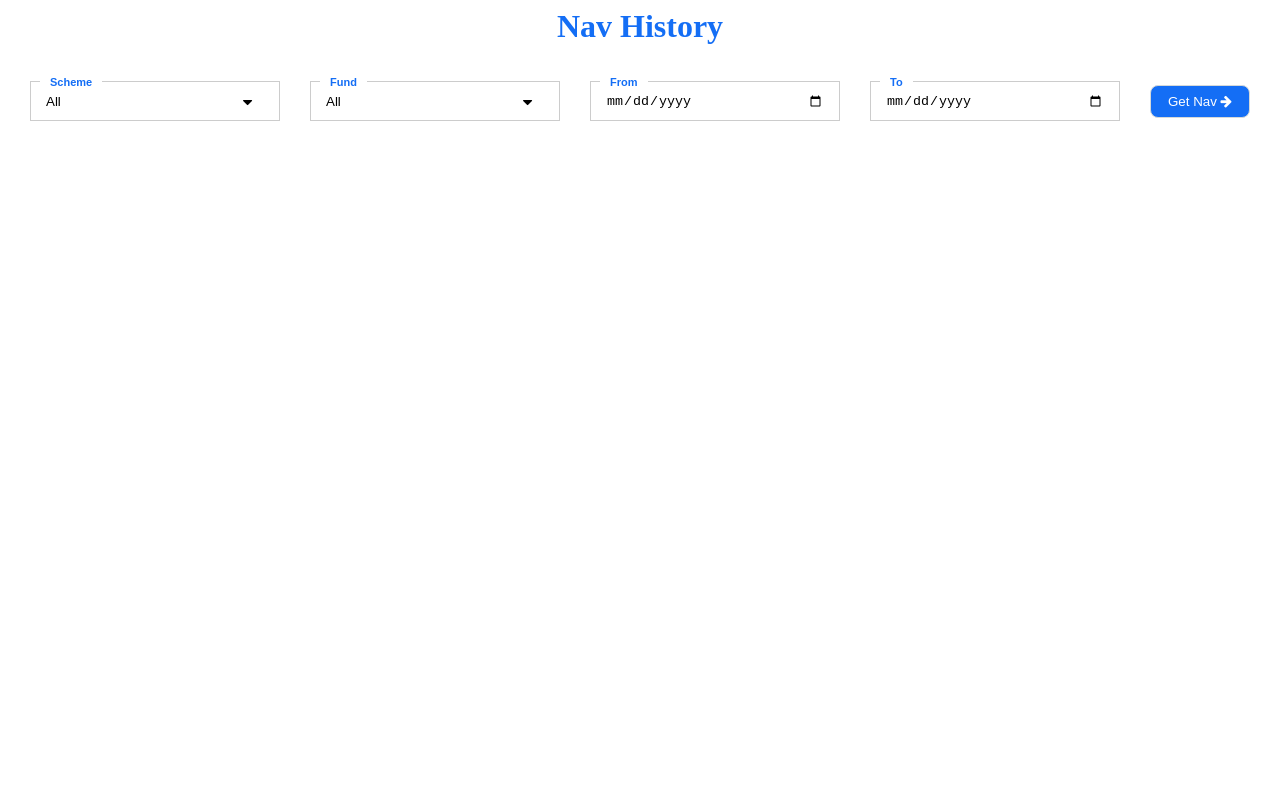
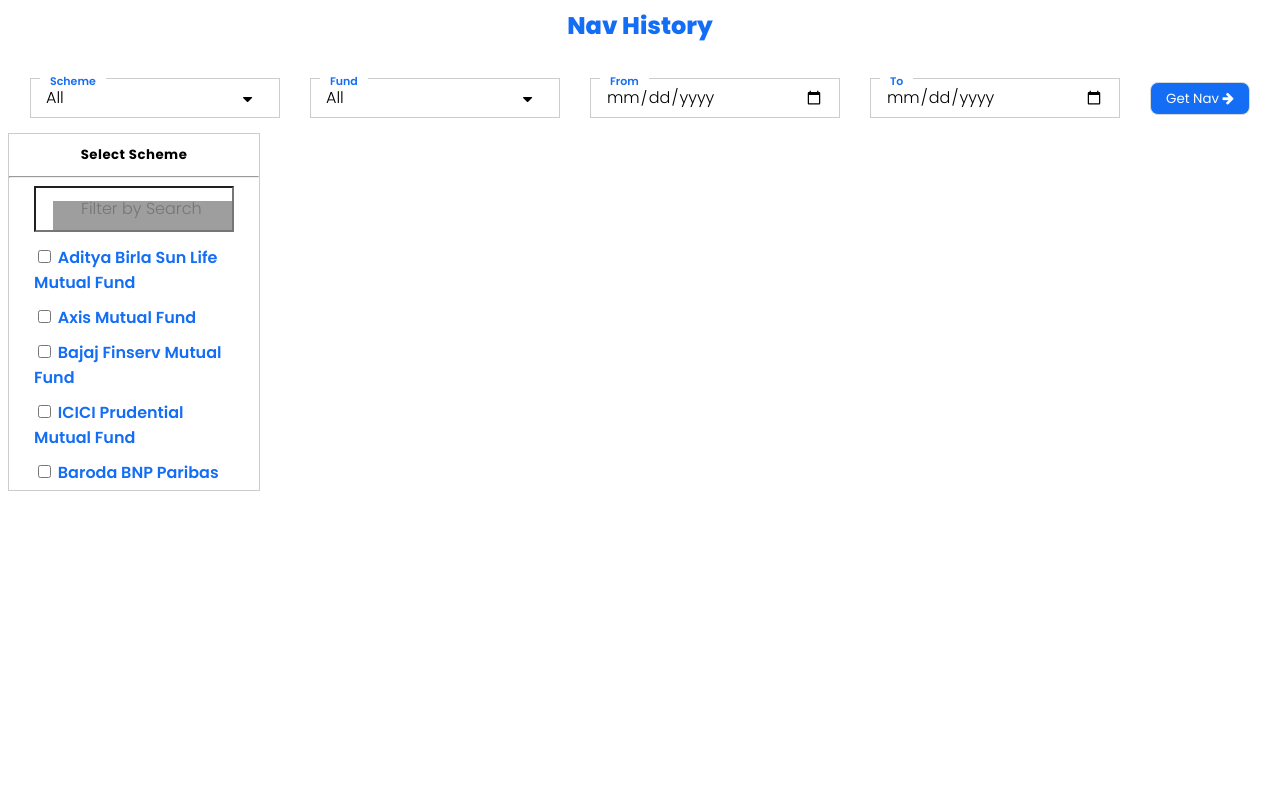
Before and after one commit to shafiq0225/mutual-fund-ui, a plain HTML site: page index.html in a window 1280 px wide. Drawn offline with Linux system fonts and the light colour scheme; grey boxes are pictures that could not be loaded.

Commit message:
Add card for scheme

```diff
--- a/index.html
+++ b/index.html
@@ -10,7 +10,7 @@
 
 <body>
     <div>
-        <h1>Nav History</h1>
+        <h2>Nav History</h2>
     </div>
     <div class="form">
         <div class="form-item">
@@ -46,6 +46,57 @@
         </div>
 
     </div>
+    <div class="div-block">
+        <h5 class="heading">Select Scheme</h5>
+        <hr>
+        <div class="dropdown-filter">
+            <input type="text" name="search" placeholder="Filter by Search">
+        </div>
 
+        <div>
+            <div class="list-group">
+                <label class="list-group-item">
+                  <input class="form-check-input me-1" type="checkbox" value="">
+                  Aditya Birla Sun Life Mutual Fund
+                </label>
+                <label class="list-group-item">
+                  <input class="form-check-input me-1" type="checkbox" value="">
+                  Axis Mutual Fund
+                </label>
+                <label class="list-group-item">
+                  <input class="form-check-input me-1" type="checkbox" value="">
+                  Bajaj Finserv Mutual Fund
+                </label>
+                <label class="list-group-item">
+                  <input class="form-check-input me-1" type="checkbox" value="">
+                  ICICI Prudential Mutual Fund
+                </label>
+                <label class="list-group-item">
+                  <input class="form-check-input me-1" type="checkbox" value="">
+                  Baroda BNP Paribas Mutual Fund
+                </label>
+                <label class="list-group-item">
+                    <input class="form-check-input me-1" type="checkbox" value="">
+                    Aditya Birla Sun Life Mutual Fund
+                  </label>
+                  <label class="list-group-item">
+                    <input class="form-check-input me-1" type="checkbox" value="">
+                    Axis Mutual Fund
+                  </label>
+                  <label class="list-group-item">
+                    <input class="form-check-input me-1" type="checkbox" value="">
+                    Bajaj Finserv Mutual Fund
+                  </label>
+                  <label class="list-group-item">
+                    <input class="form-check-input me-1" type="checkbox" value="">
+                    ICICI Prudential Mutual Fund
+                  </label>
+                  <label class="list-group-item">
+                    <input class="form-check-input me-1" type="checkbox" value="">
+                    Baroda BNP Paribas Mutual Fund
+                  </label>
+              </div>
+        </div>
+    </div>
 
 </html>
--- a/style.css
+++ b/style.css
@@ -1,11 +1,27 @@
-*,
-*:focus {
-    outline: none
+@import url('https://fonts.googleapis.com/css2?family=Poppins:ital,wght@0,100;0,200;0,300;0,400;0,500;0,600;0,700;0,800;0,900;1,100;1,200;1,300;1,400;1,500;1,600;1,700;1,800;1,900&display=swap');
+
+*{
+    font-family: "Poppins", sans-serif;
+    font-style: normal;
 }
 
+h2 {
+    font-weight: 800;
+    color: #146ef5;
+}
 
-h1 {
+label {
+    font-weight: 600;
     color: #146ef5;
+}
+
+input {
+    font-weight: 300;
+    font-size: medium;
+
+}
+
+h2 {
     max-width: fit-content;
     margin-left: auto;
     margin-right: auto;
@@ -36,7 +52,7 @@ h1 {
     padding: 0 15px
 }
 
-.form-item input:focus,
+
 .form-item input:hover {
     border-color: #146ef5
 }
@@ -44,14 +60,11 @@ h1 {
 .form-item label {
     position: absolute;
     cursor: text;
-    z-index: 2;
     top: 13px;
     left: 10px;
     font-size: 12px;
-    font-weight: bold;
     background: #fff;
     padding: 0 10px;
-    color: #146ef5;
     transition: all .3s ease
 }
 
@@ -95,3 +108,49 @@ i.fa.fa-caret-down {
     box-shadow: rgba(213, 217, 217, .5) 0 2px 5px 0;
     outline: 0;
 }
+
+
+.div-block{
+    border: 1px solid #ccc;
+    width: 250px;
+}
+
+.heading {
+    text-align: center;
+    margin-bottom: 17px;
+    margin-top: 16px;
+    letter-spacing: 0.5px;
+    line-height: 9px;
+}
+
+.dropdown-filter {
+    display: flex;
+    justify-content: center;
+    margin-bottom: 8px;
+}
+
+.div-block input[type=text] {
+    background-color: white;
+    background-image: url(https://www.w3schools.com/css/searchicon.png);
+    background-repeat: no-repeat;
+    padding: 12px 20px 12px 45px;
+    background-position: 17px 13px;
+    height: 46px;
+    width: 200px;
+}
+
+.list-group{
+    overflow: auto;
+    height: 250px;
+}
+
+.list-group label{
+    display: block;
+    padding: 2%;
+    margin-right: 20px;
+    margin-left: 20px;
+}
+.list-group .list-group-item:hover {
+    background-color: #146ef5;
+    color: white;
+}
```
